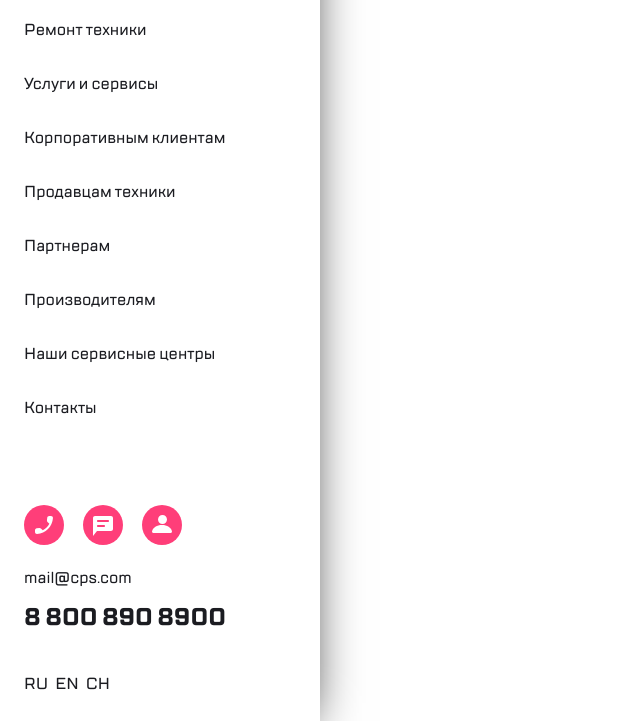
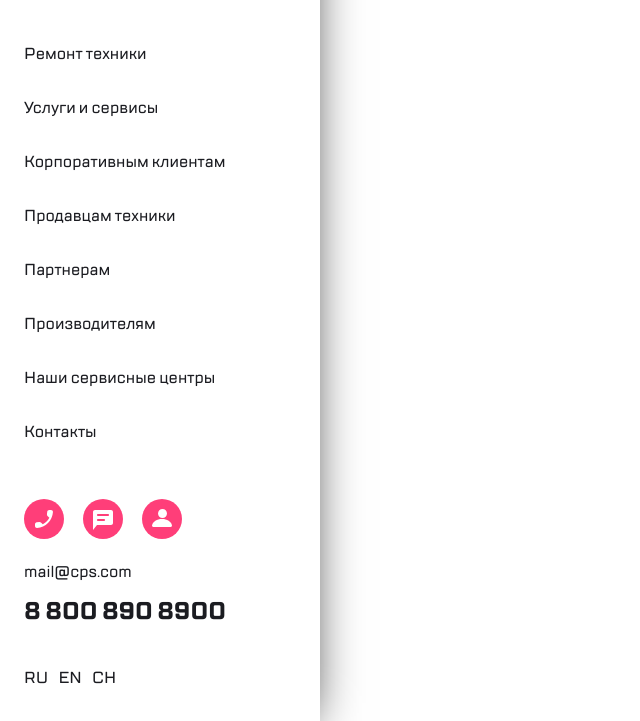
Before and after one commit to MaksimGulevich/WebCore-Cata-Akademy-Block1.4, a plain HTML site: page index.html in a window 1280 px wide. Shown: the part 79-800 px from the top of the page, without its empty margins (0-640 px from the left). Drawn offline with Linux system fonts and the light colour scheme.

Commit message:
CommitSix

```diff
--- a/css/style320.css
+++ b/css/style320.css
@@ -9,7 +9,10 @@ body {
 /* Навигация в шапке меню menu__header*/
 
 .menu {
-    position: relative;
+    display: flex;
+    flex-direction: column;
+    box-sizing:border-box;
+    padding:18px 24px 32px 24px ;
     left:0px;
     width: 320px;
     min-height: 100vh;
@@ -19,7 +22,7 @@ body {
 
 .menu__header {
     display: flex;
-    padding:18px 24px;
+    margin-bottom: 46px;
 }
 
 .menu__button-header {
@@ -38,24 +41,19 @@ body {
 
 /*Главный блок бокового меню menu__main*/
 
-.menu__main {
-    display: flex;
-    flex-direction: column;
-    width: 225px;
-    min-height: 85vh;
-    background-color: white;
+.menu__ul {
+    margin: 0;
+    padding:0;
+    list-style: none;
 }
 
-.menu__navigation-main {
-    margin: 0;
-    padding:4px 0 0 24px;
-    list-style: none;
+.menu__item {
+    margin-bottom: 32px;
 }
 
 .menu__link {
     display:block;
     position: relative;
-    margin-bottom: 32px;
     text-decoration: none;
     color: #1b1c21;
     font-size: 16px;
@@ -87,7 +85,6 @@ border-radius:5px;
 .menu__contacts {
     margin-top: auto;
     width: 196px;
-    padding:0 0 0 24px;
 }
 
 .menu__buttons {
@@ -121,8 +118,6 @@ border-radius:5px;
 /* Выбор языка*/
 
 .menu__languages {
-display: flex;
-padding-left: 24px;
 margin-top: 40px;
 }
 
--- a/index.html
+++ b/index.html
@@ -14,8 +14,8 @@
                 <a class="menu__button-header" href=""><img src="img/icon/Group.svg"></a>
                 <button class="menu__button-header"><img src="img/icon/search.svg"></button>
             </nav>
-        <nav class="menu__main">
-                <ul class="menu__navigation-main">
+            <nav class="menu__navigation">
+                <ul class="menu__ul">
                     <li class="menu__item"><a class="menu__link" href="">Ремонт техники</a></li>
                     <li class="menu__item"><a class="menu__link" href="">Услуги и сервисы</a></li>
                     <li class="menu__item"><a class="menu__link" href="">Корпоративным клиентам</a></li>
@@ -25,6 +25,7 @@
                     <li class="menu__item"><a class="menu__link" href="">Наши сервисные центры</a></li>
                     <li class="menu__item"><a class="menu__link" href="">Контакты</a></li>
                 </ul>
+            </nav>
             <nav class="menu__contacts">
                 <div class="menu__buttons">
                     <button class="menu__button-contacts"><img src="img/icon/call.svg"></button>
@@ -42,7 +43,7 @@
                 <label class="menu__label-languages" for="lang-2">EN</label>
                 <label class="menu__label-languages" for="lang-3">CH</label>
             </div>
-        </nav>
+
     </aside>
 </body>
 </html>
```
